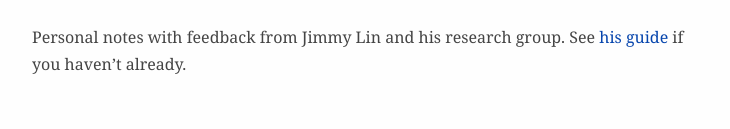
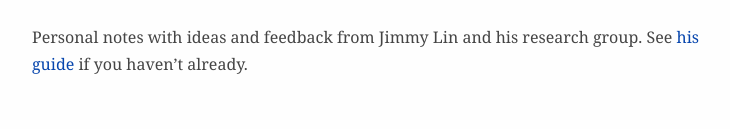
Before and after one commit to daemon/log.pub.d, a plain HTML site: page docs/write/explore/metaresearch.html in a window 1280 px wide. Shown: the part 251-380 px from the top of the page, without its empty margins (272-1002 px from the left). Drawn offline with nearby package versions, Linux system fonts and the light colour scheme; files that its build step writes are made by us from their sources.

Commit message:
Add notes
docs/write/explore/metaresearch.html
write/explore/metaresearch.md

```diff
--- a/docs/write/explore/metaresearch.html
+++ b/docs/write/explore/metaresearch.html
@@ -30,7 +30,7 @@
 </ul>
 </nav>
 <h1 id="meta-research-notes">Meta-research Notes</h1>
-<p>Personal notes with feedback from Jimmy Lin and his research group. See <a href="https://github.com/lintool/guide">his guide</a> if you haven’t already.</p>
+<p>Personal notes with ideas and feedback from Jimmy Lin and his research group. See <a href="https://github.com/lintool/guide">his guide</a> if you haven’t already.</p>
 <h2 id="writing-style">Writing Style</h2>
 <ol type="1">
 <li><strong>Justify every claim and choice by argument</strong>, which takes on one (or more) of the following types, in decreasing order of strength:
```
Also changed, not shown: 1 other file.
